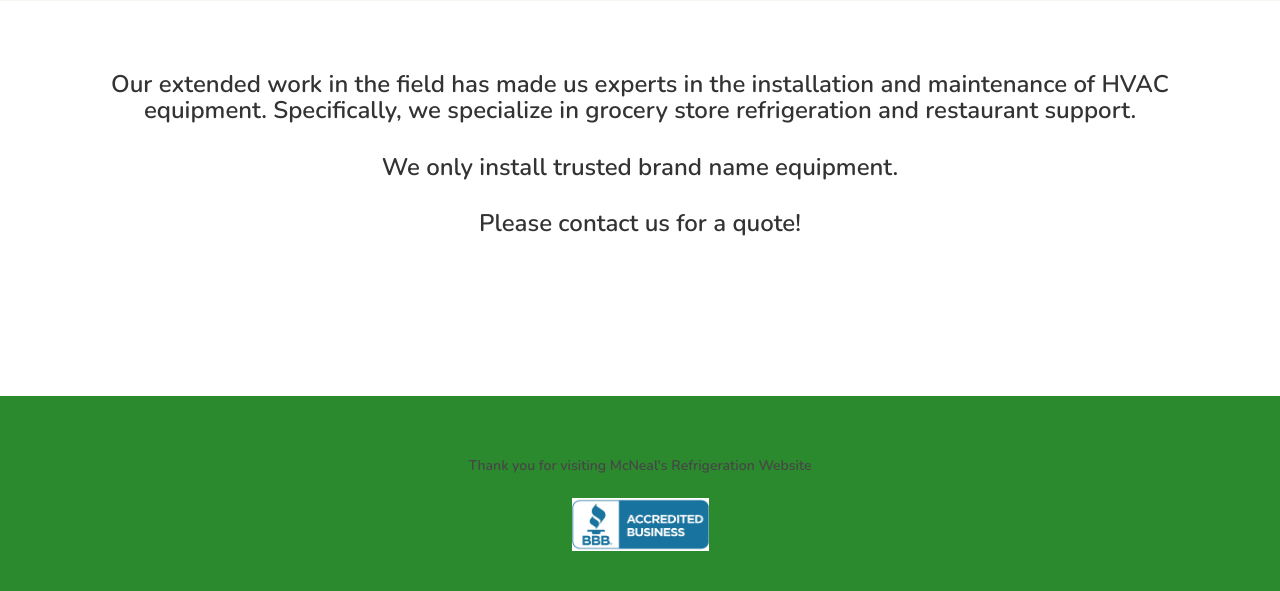
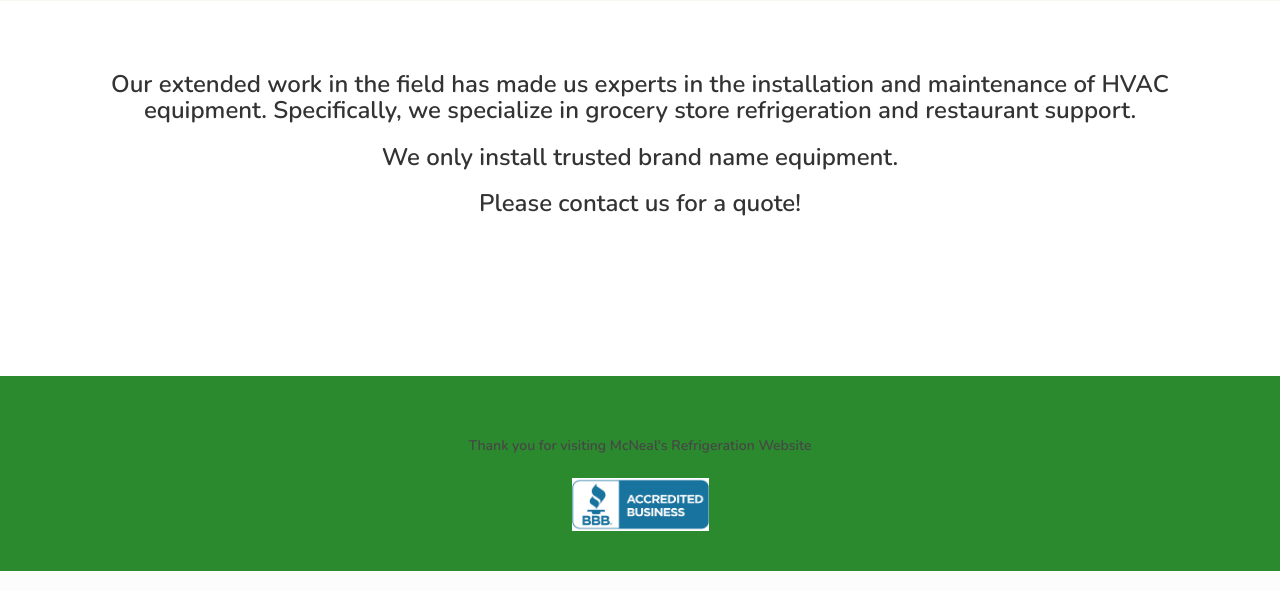
Before and after one commit to briana-mcn/mcneal-ref-webpage, a Django app: page / in a window 1280 px wide. Shown: the part 610-1201 px from the top of the page. Run offline with Django 3.2, Linux system fonts and the light colour scheme; some libraries are stand-ins or nearby versions.

Commit message:
condense containers

```diff
--- a/homepage/templates/homepage/home.html
+++ b/homepage/templates/homepage/home.html
@@ -15,19 +15,11 @@
                 </div>
             </div>
             <div class="section-content">
-                <div class="container text-center content">
+                <div class="container text-center content info3">
                     <h3>Our extended work in the field has made us experts
                         in the installation and maintenance of HVAC equipment.
                         Specifically, we specialize in grocery store refrigeration and restaurant support.</h3>
-                </div>
-            </div>
-            <div class="section-content">
-                <div class="container text-center content">
                     <h3>We only install trusted brand name equipment.</h3>
-                </div>
-            </div>
-            <div class="section-content">
-                <div class="container text-center content">
                     <h3 id="contact-homepage"><a href="{% url 'contact' %}">Please contact us for a quote!</a></h3>
                 </div>
             </div>
```
